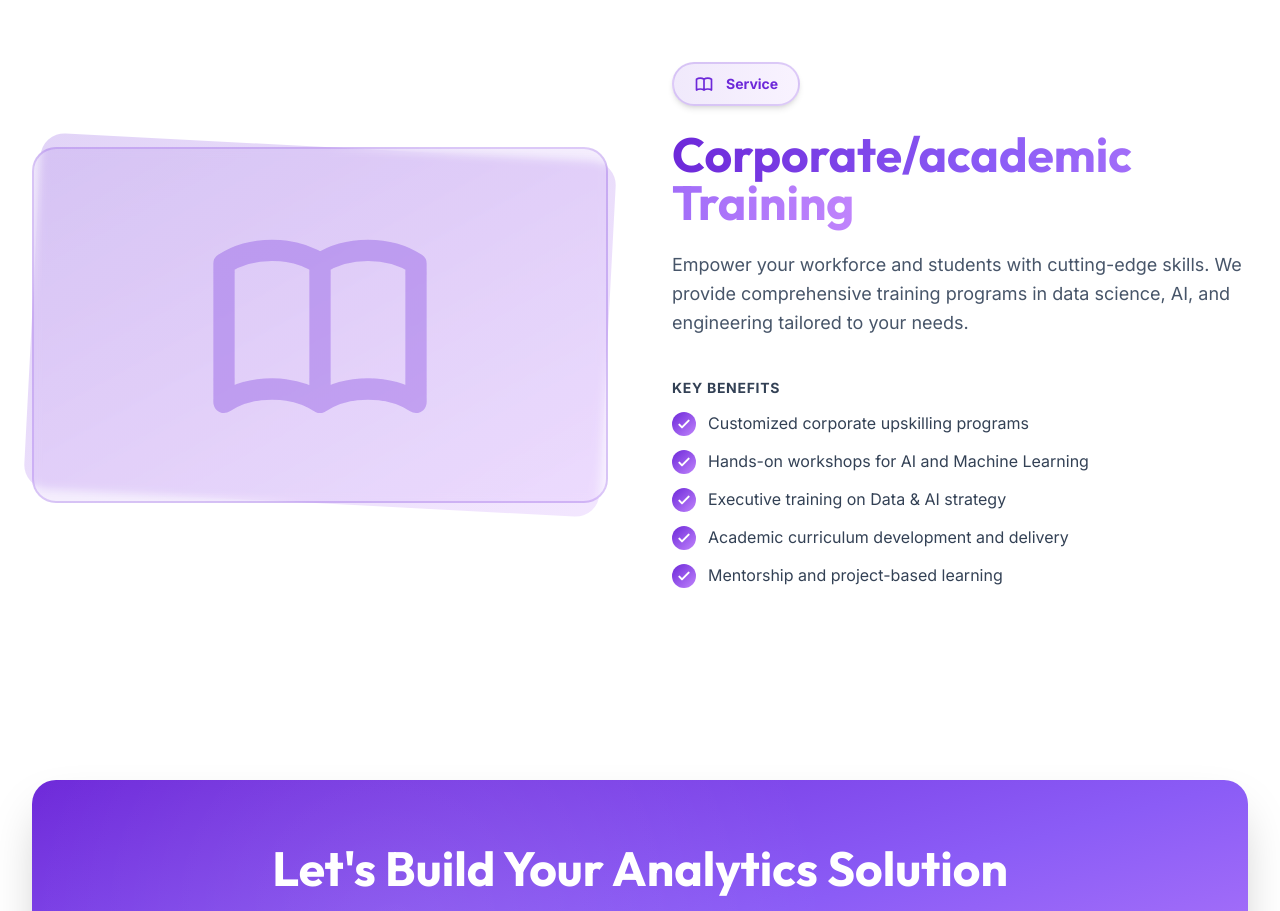
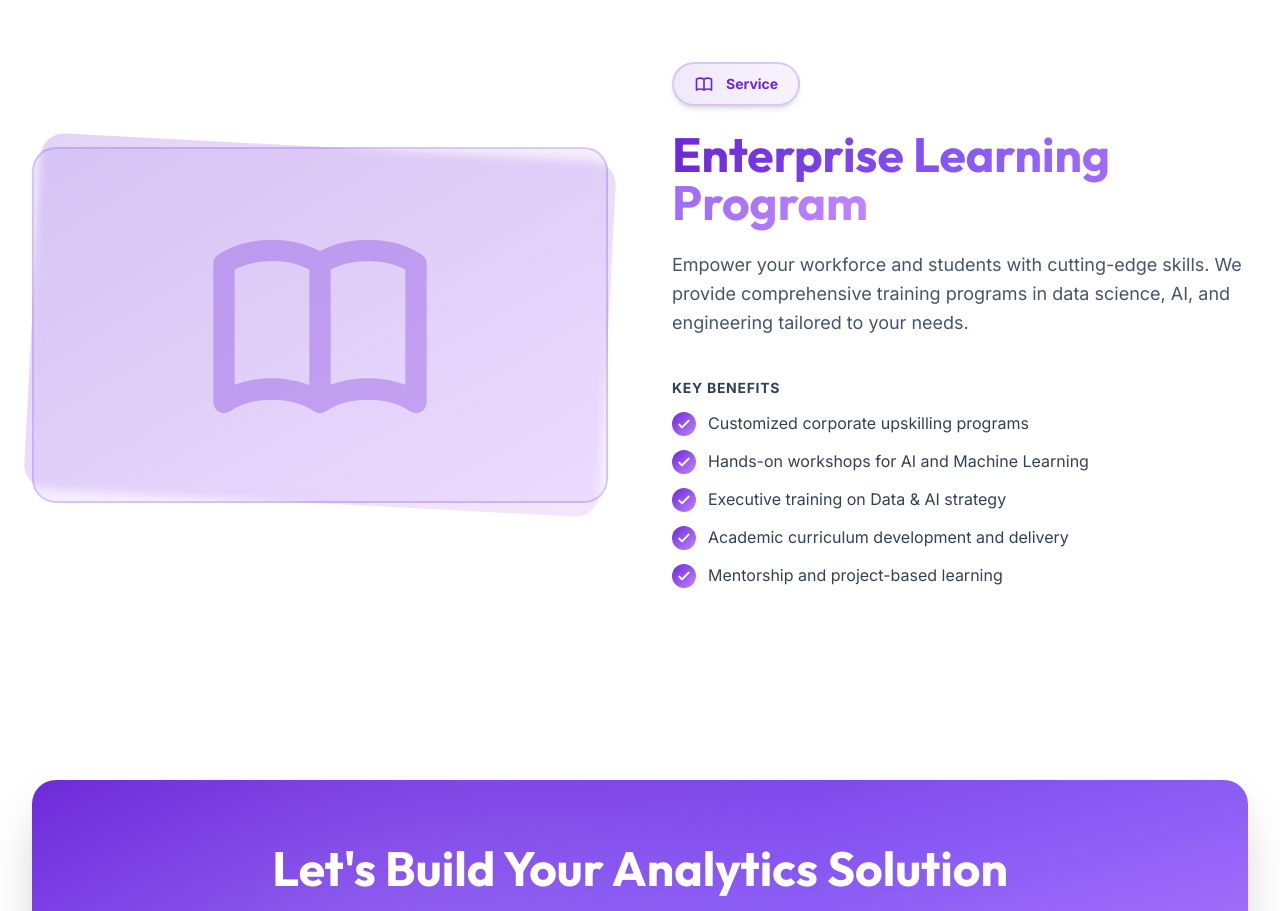
Before and after one commit to chandran65/coxara_analytics, a React (Vite) app in the folder client/: page /services in a window 1280 px wide. Shown: the part 3300-4211 px from the top of the page. Built offline with nearby package versions, Linux system fonts and the light colour scheme.

Commit message:
added ELP

```diff
--- a/client/src/pages/ServicesPage.jsx
+++ b/client/src/pages/ServicesPage.jsx
@@ -67,7 +67,7 @@ const ServicesPage = () => {
     },
     {
       id: "training",
-      title: "Corporate/academic Training",
+      title: "Enterprise Learning Program",
       icon: (
         <path
           strokeLinecap="round"
@@ -125,8 +125,8 @@ const ServicesPage = () => {
             key={service.id}
             id={service.id}
             className={`py-16 md:py-24 scroll-mt-20 ${index % 2 === 0
-                ? "bg-gradient-to-br from-white via-primary-50/30 to-white"
-                : "bg-white"
+              ? "bg-gradient-to-br from-white via-primary-50/30 to-white"
+              : "bg-white"
               }`}
           >
             <div className="container-custom">
```
